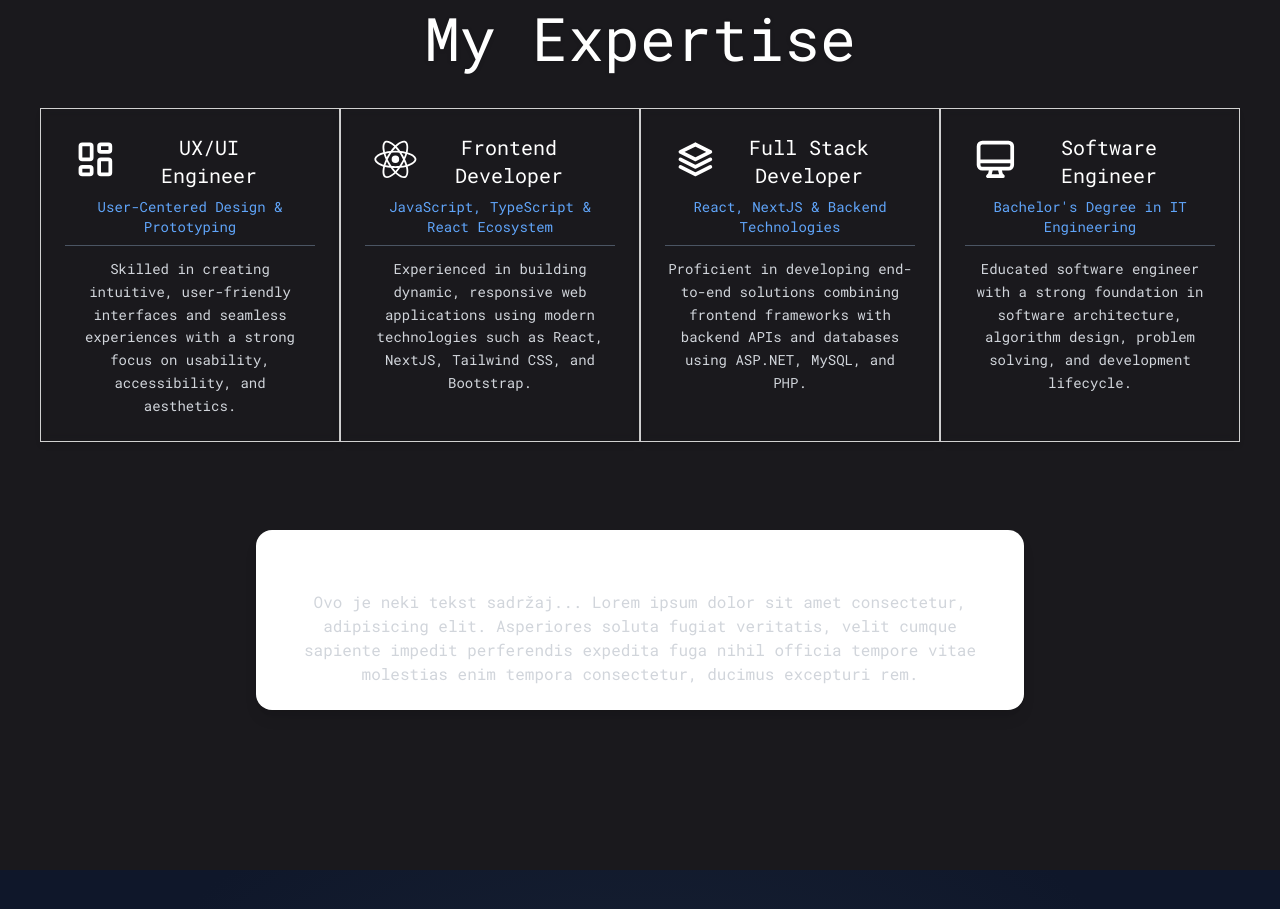
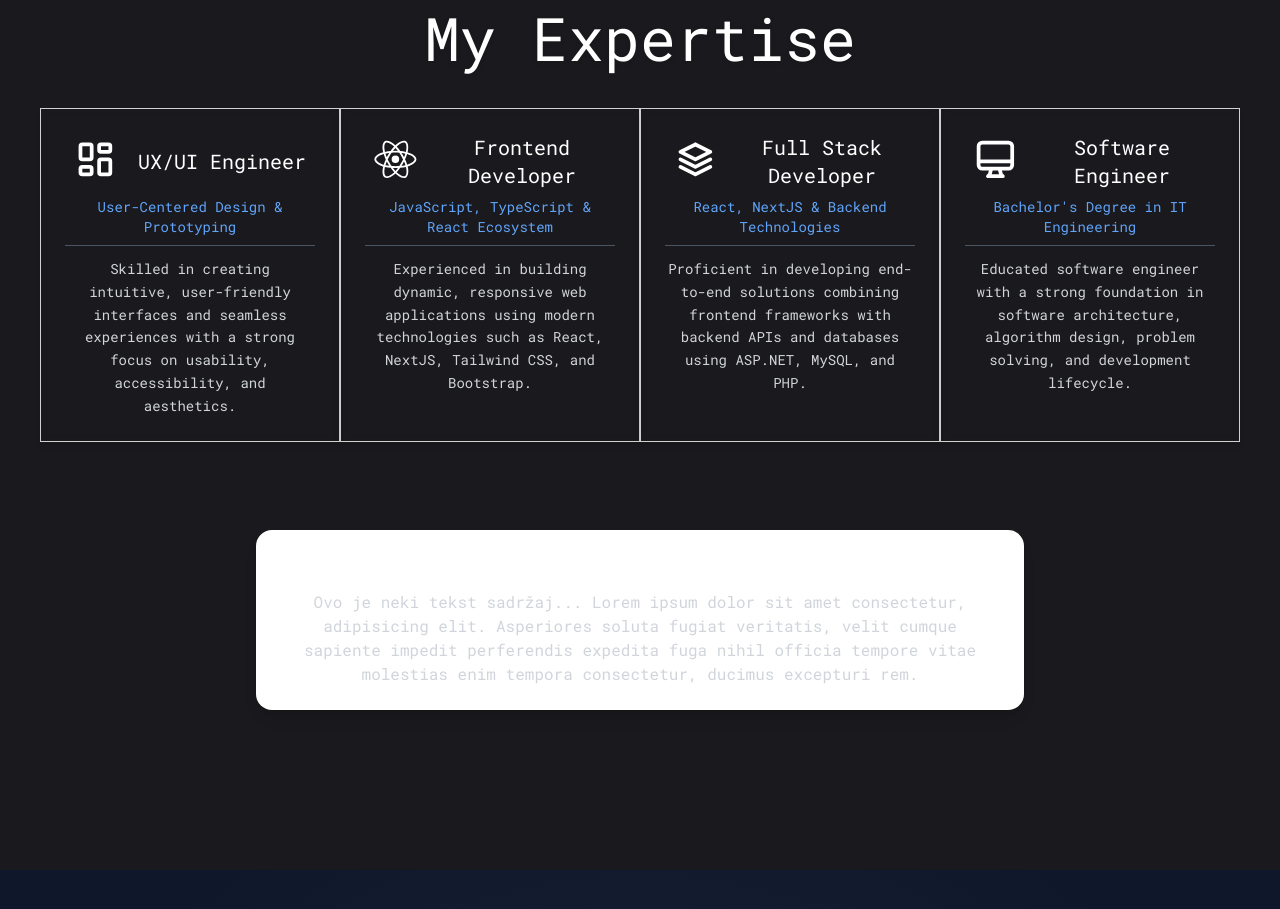
Before and after one commit to benndzamin/portfolio.client, a React (Vite) app: page / in a window 1280 px wide. Shown: the part 920-1829 px from the top of the page. Built offline with nearby package versions, Linux system fonts and the light colour scheme.

Commit message:
my expertise-fix1

```diff
--- a/src/components/ExpertiseCard.tsx
+++ b/src/components/ExpertiseCard.tsx
@@ -16,7 +16,7 @@ const ExpertiseCard = ({
   return (
     <div className="border border-white/80 backdrop-blur-sm text-white p-6 w-full sm:w-[300px] transition duration-300 shadow-md relative">
       <span className="absolute top-5 left-6 m-2 text-[2.8rem]">{icon}</span>
-      <span className="text-xl font-bold text-white max-w-40 flex flex-col items-center ml-16 mb-2">
+      <span className="text-xl font-bold text-white min-h-14 flex flex-col items-center justify-center ml-16 mb-2">
         {title}
       </span>
       <p className="text-sm text-blue-400 font-medium">{subtitle}</p>
```
